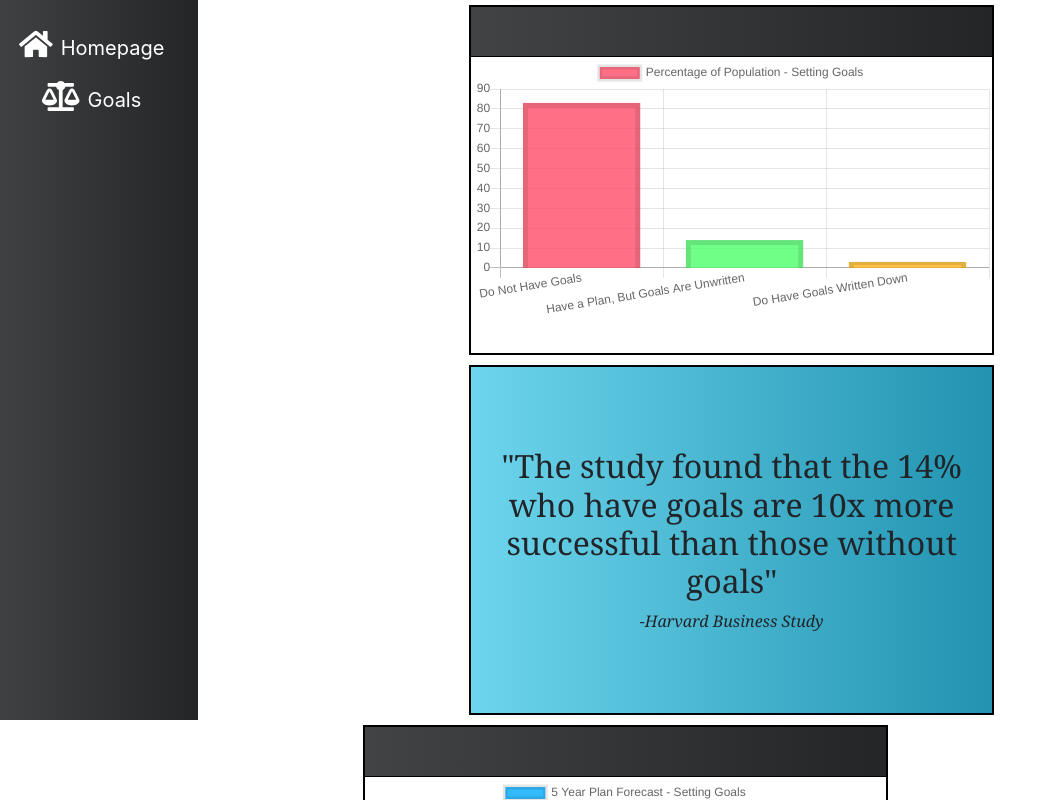
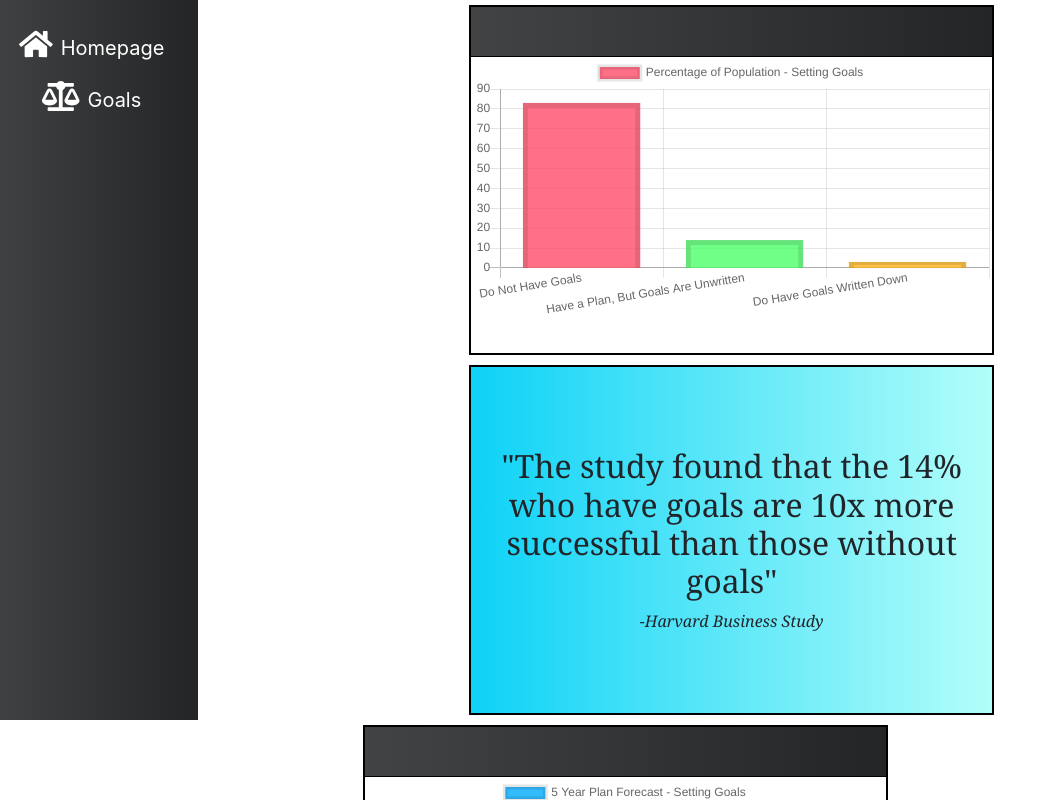
Before and after one commit to tla111/vision-myself, a React (Create React App) app in the folder client/: page /statistics in a window 1280 px wide. Shown: the top 800 px of the page, without its empty margins (0-1057 px from the left). Built offline with nearby package versions, Linux system fonts and the light colour scheme.

Commit message:
change background of card_stat_1

```diff
--- a/client/src/components/dashboard/dashboard.css
+++ b/client/src/components/dashboard/dashboard.css
@@ -90,16 +90,16 @@
 }
 
 .card_stat_1 {
-  background: #2193b0; /* fallback for old browsers */
+  background: #b2fefa; /* fallback for old browsers */
   background: -webkit-linear-gradient(
     to right,
-    #6dd5ed,
-    #2193b0
+    #0ed2f7,
+    #b2fefa
   ); /* Chrome 10-25, Safari 5.1-6 */
   background: linear-gradient(
     to right,
-    #6dd5ed,
-    #2193b0
+    #0ed2f7,
+    #b2fefa
   ); /* W3C, IE 10+/ Edge, Firefox 16+, Chrome 26+, Opera 12+, Safari 7+ */
 }
 
```
